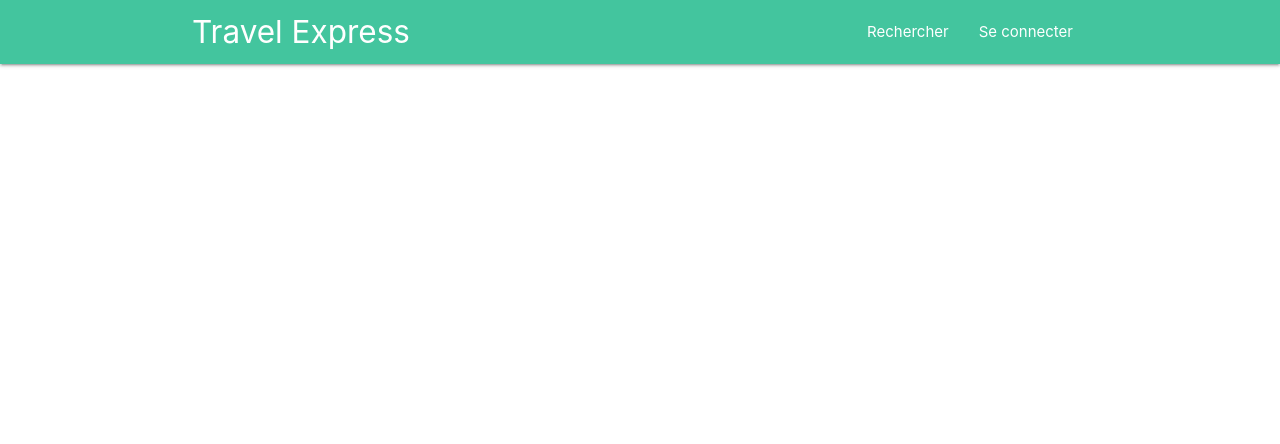
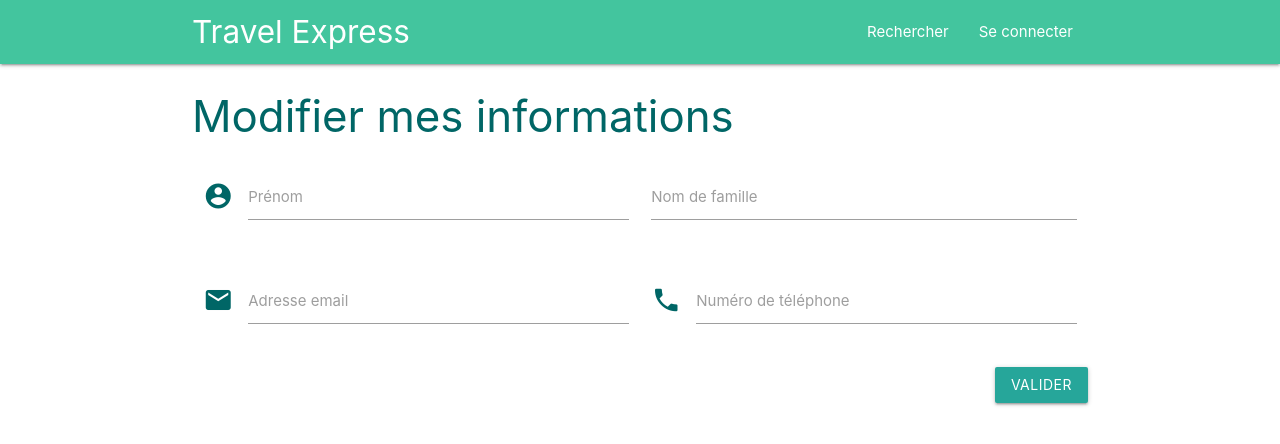
Before and after one commit to felixSabatie/TravelExpress, a Vue app in the folder front/: page /account/edit in a window 1280 px wide. Shown: the top 444 px of the page. Built offline with nearby package versions, Linux system fonts and the light colour scheme.

Commit message:
Edit working

```diff
--- a/front/src/App.vue
+++ b/front/src/App.vue
@@ -28,6 +28,11 @@
             name: 'Créer un trajet',
             link: {
               name: 'new_lift'
+            }
+          }, {
+            name: 'Modifier mes informations',
+            link: {
+              name: 'edit-account'
             }
           }, {
             name: 'Se déconnecter',
--- a/front/src/router.js
+++ b/front/src/router.js
@@ -6,6 +6,7 @@ import Login from './views/account/Login'
 import Register from './views/account/Register'
 import Disconnect from './views/account/Disconnect'
 import SearchLift from './views/lift/SearchLift'
+import EditAccount from './views/account/Edit'
 
 Vue.use(Router)
 
@@ -46,6 +47,11 @@ export default new Router({
       path: '/search',
       name: 'search',
       component: SearchLift,
-    }
+    },
+    {
+      path: '/account/edit',
+      name: 'edit-account',
+      component: EditAccount,
+    },
   ]
 })
--- /dev/null
+++ b/front/src/views/account/Edit.vue
@@ -0,0 +1,63 @@
+<template>
+  <div class="edit-account container">
+    <h3>Modifier mes informations</h3>
+    <form @submit.prevent="saveAccount">
+      <div class="row">
+        <div class="input-field col s6">
+          <i class="material-icons prefix">account_circle</i>
+          <input v-model="account.first_name" id="first_name" type="text" class="validate" required>
+          <label for="first_name">Prénom</label>
+        </div>
+        <div class="input-field col s6">
+          <input v-model="account.last_name" id="last_name" type="text" class="validate" required>
+          <label for="last_name">Nom de famille</label>
+        </div>
+      </div>
+      <div class="row">
+        <div class="input-field col s6">
+          <i class="material-icons prefix">email</i>
+          <input v-model="account.email" id="email" type="email" class="validate" required>
+          <label for="email">Adresse email</label>
+        </div>
+        <div class="input-field col s6">
+          <i class="material-icons prefix">phone</i>
+          <input v-model="account.phone" id="phone" type="text" class="validate">
+          <label for="phone">Numéro de téléphone</label>
+        </div>
+      </div>
+
+      <button class="btn right">Valider</button>
+    </form>
+  </div>
+</template>
+
+<script>
+  import {mapGetters, mapActions} from 'vuex'
+  import axios from '../../axios-wrapper'
+  import {serverAddress} from '../../env'
+  import M from 'materialize-css'
+
+  export default {
+    computed: {
+      ...mapGetters(['account'])
+    },
+    mounted() {
+      M.updateTextFields()
+    },
+    methods: {
+      ...mapActions(['setCurrentAccount']),
+      saveAccount() {
+        axios.put(`${serverAddress}/api/accounts/${this.account.id}`, this.account).then(response => {
+          this.setCurrentAccount(this.account)
+          M.toast({html: 'Les modifications ont bien été enregistrées'})
+        }).catch(error => {
+          console.error(error)
+        })
+      }
+    }
+  }
+</script>
+
+<style lang="scss">
+
+</style>
```
Also changed, not shown: 2 other files (tests, documents, lock files or other folders).
